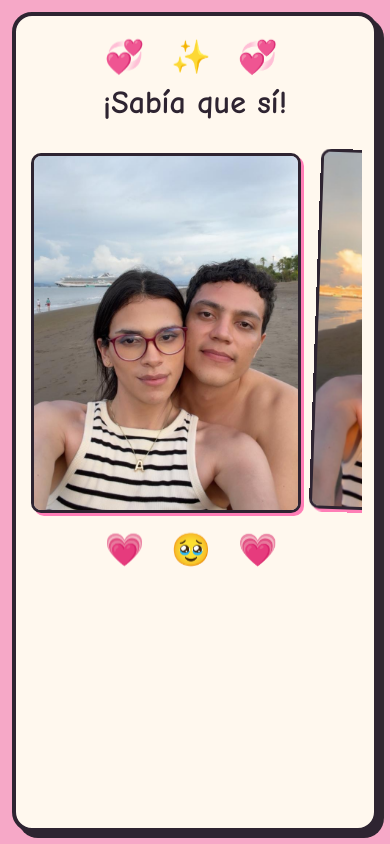
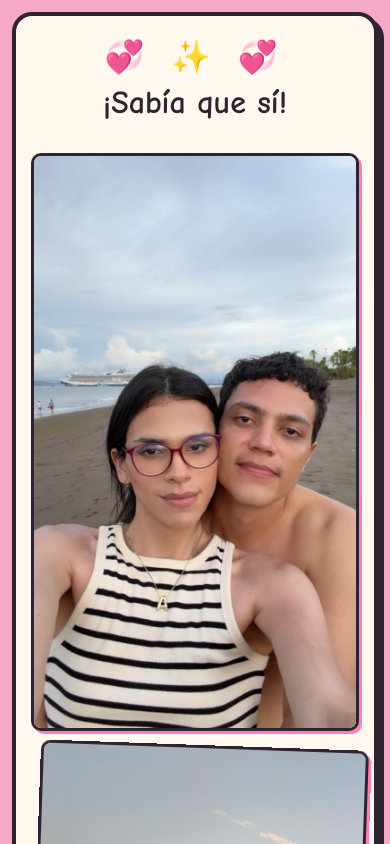
Before and after one commit to andrey2620/amorcita, a plain HTML site: page index.html in a window 390 px wide. Both pictures are taken after a click on the button "Sí 💗". Shown: the top 844 px of the page. Drawn offline with Linux system fonts and the light colour scheme.

Commit message:
Refactor gallery layout to use CSS grid
Changed gallery layout from flex to grid and updated image styles.

```diff
--- a/index.html
+++ b/index.html
@@ -38,8 +38,8 @@
       .card { width: 100%; min-height: calc(100vh - 24px); padding: 22px 14px 24px; box-shadow: 6px 6px 0 var(--ink); transform: none; }
       .sticker { width: 145px; height: 145px; }
       .buttons { min-height: 90px; }
-      .gallery { display: flex; overflow-x: auto; scroll-snap-type: x mandatory; gap: 14px; padding: 10px 3px 18px; margin-left: -2px; margin-right: -2px; scrollbar-width: thin; }
-      .gallery img { flex: 0 0 78vw; max-width: 270px; scroll-snap-align: center; }
+      .gallery { display: grid; grid-template-columns: 1fr; gap: 14px; padding: 10px 3px 18px; margin-left: -2px; margin-right: -2px; }
+      .gallery img { width: 100%; height: auto; max-width: none; aspect-ratio: auto; object-fit: contain; background: #f1e8ef; }
     }
   </style>
 </head>
```
